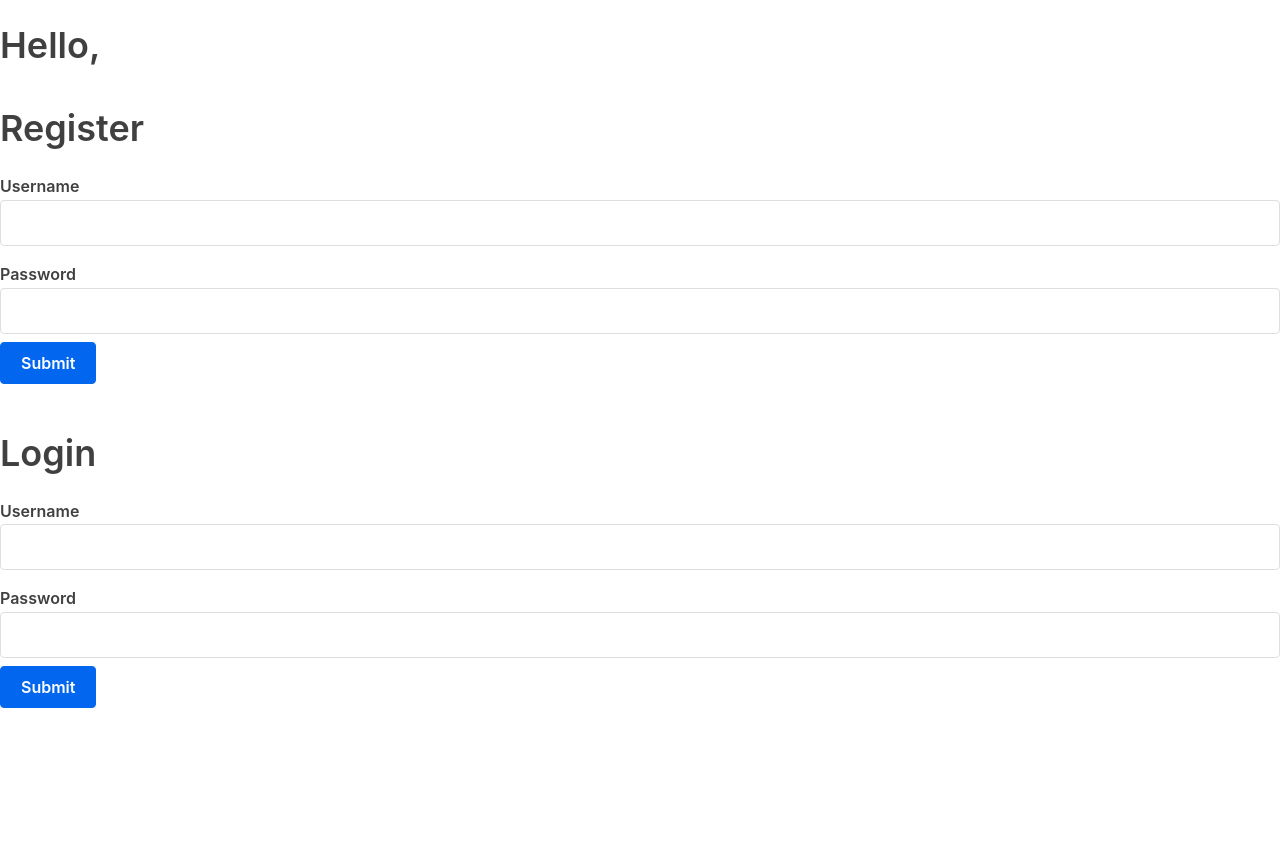
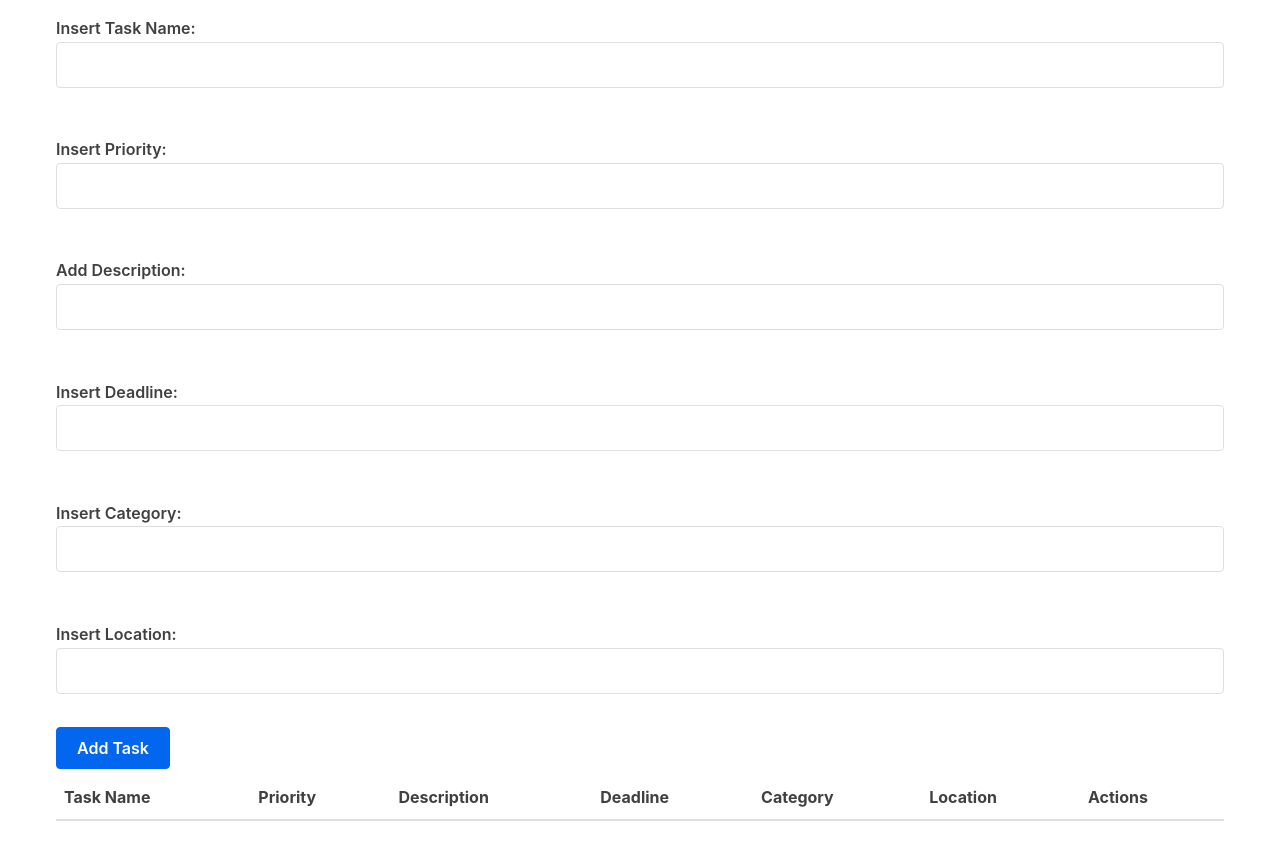
Before and after one commit to ianmccurry11/TODO_List, a React (Create React App) app in the folder react-frontend/: page /tasks in a window 1280 px wide. Before the commit the page ends 800 px from the top, so only its background shows below. Built offline with nearby package versions, Linux system fonts and the light colour scheme.

Commit message:
Add and update task functionality

```diff
--- a/react-frontend/src/MyApp.js
+++ b/react-frontend/src/MyApp.js
@@ -7,22 +7,21 @@ import Form from './Form';
 import LoginForm from './Authentication/Login';
 import RegistrationForm from './Authentication/Registration';
 import useAuthContext from './hooks/useAuthContext';
+import AddTask from './Task/addTask';
 
 function MyApp() {
   const { user } = useAuthContext();
   // initialize characters to have empty state
   return (
-    <>
-      <h1>
-        Hello,
-        {' '}
-        {user}
-      </h1>
-      <RegistrationForm />
-      <LoginForm />
-      {/* <Table characterData={characters} removeCharacter={removeOneCharacter} /> */}
-      {/* <Form handleSubmit={updateList} /> */}
-    </>
+    <div className="container">
+      <BrowserRouter>
+        <Routes>
+          <Route path="/login" element={<LoginForm />} />
+          <Route path="/registration" element={<RegistrationForm />} />
+          <Route path="/tasks" element={<AddTask />} />
+        </Routes>
+      </BrowserRouter>
+    </div>
   );
 }
 
--- /dev/null
+++ b/react-frontend/src/Task/addTask.js
@@ -0,0 +1,137 @@
+import React, { useState } from 'react';
+
+function AddTask() {
+  const [taskName, setTaskName] = useState('');
+  const [priority, setPriority] = useState('');
+  const [description, setDescription] = useState('');
+  const [deadline, setDeadline] = useState('');
+  const [category, setCategory] = useState('');
+  const [location, setLocation] = useState('');
+  const [tasks, setTasks] = useState([]);
+
+  const [editingTask, setEditingTask] = useState(null);
+
+  const handleSubmit = (event) => {
+    event.preventDefault();
+    if (editingTask) {
+      const updatedTasks = tasks.map((task) => {
+        if (task.id === editingTask.id) {
+          return {
+            ...task,
+            taskName,
+            priority,
+            description,
+            deadline,
+            category,
+            location,
+          };
+        }
+        return task;
+      });
+      setTasks(updatedTasks);
+      setEditingTask(null);
+    } else {
+      const newTask = {
+        id: Date.now(),
+        taskName,
+        priority,
+        description,
+        deadline,
+        category,
+        location,
+      };
+      setTasks([...tasks, newTask]);
+    }
+    setTaskName('');
+    setPriority('');
+    setDescription('');
+    setDeadline('');
+    setCategory('');
+    setLocation('');
+  };
+
+  const handleEdit = (task) => {
+    setTaskName(task.taskName);
+    setPriority(task.priority);
+    setDescription(task.description);
+    setDeadline(task.deadline);
+    setCategory(task.category);
+    setLocation(task.location);
+    setEditingTask(task);
+  };
+
+  const handleDelete = (task) => {
+    const updatedTasks = tasks.filter((t) => t.id !== task.id);
+    setTasks(updatedTasks);
+  };
+
+  return (
+    <div>
+      <form onSubmit={handleSubmit}>
+        <label htmlFor="taskName">
+          Insert Task Name:
+          <input id="taskName" type="text" value={taskName} onChange={(e) => setTaskName(e.target.value)} />
+        </label>
+        <br />
+        <label htmlFor="priority">
+          Insert Priority:
+          <input id="priority" type="text" value={priority} onChange={(e) => setPriority(e.target.value)} />
+        </label>
+        <br />
+        <label htmlFor="description">
+          Add Description:
+          <input id="description" type="text" value={description} onChange={(e) => setDescription(e.target.value)} />
+        </label>
+        <br />
+        <label htmlFor="deadline">
+          Insert Deadline:
+          <input id="deadline" type="text" value={deadline} onChange={(e) => setDeadline(e.target.value)} />
+        </label>
+        <br />
+        <label htmlFor="category">
+          Insert Category:
+          <input id="category" type="text" value={category} onChange={(e) => setCategory(e.target.value)} />
+        </label>
+        <br />
+        <label htmlFor="location">
+          Insert Location:
+          <input id="location" type="text" value={location} onChange={(e) => setLocation(e.target.value)} />
+        </label>
+        <br />
+        <button type="submit">{editingTask ? 'Update Task' : 'Add Task'}</button>
+        {editingTask && <button type="button" onClick={() => setEditingTask(null)}>Cancel</button>}
+      </form>
+      <table>
+        <thead>
+          <tr>
+            <th>Task Name</th>
+            <th>Priority</th>
+            <th>Description</th>
+            <th>Deadline</th>
+            <th>Category</th>
+            <th>Location</th>
+            <th>Actions</th>
+          </tr>
+        </thead>
+        <tbody>
+          {tasks.map((task) => (
+            <tr key={task.id}>
+              <td>{task.taskName}</td>
+              <td>{task.priority}</td>
+              <td>{task.description}</td>
+              <td>{task.deadline}</td>
+              <td>{task.category}</td>
+              <td>{task.location}</td>
+              <td>
+                <button type="button" onClick={() => handleEdit(task)}>Edit</button>
+                <button type="button" onClick={() => handleDelete(task)}>Delete</button>
+              </td>
+            </tr>
+          ))}
+        </tbody>
+      </table>
+    </div>
+  );
+}
+
+export default AddTask;
```
